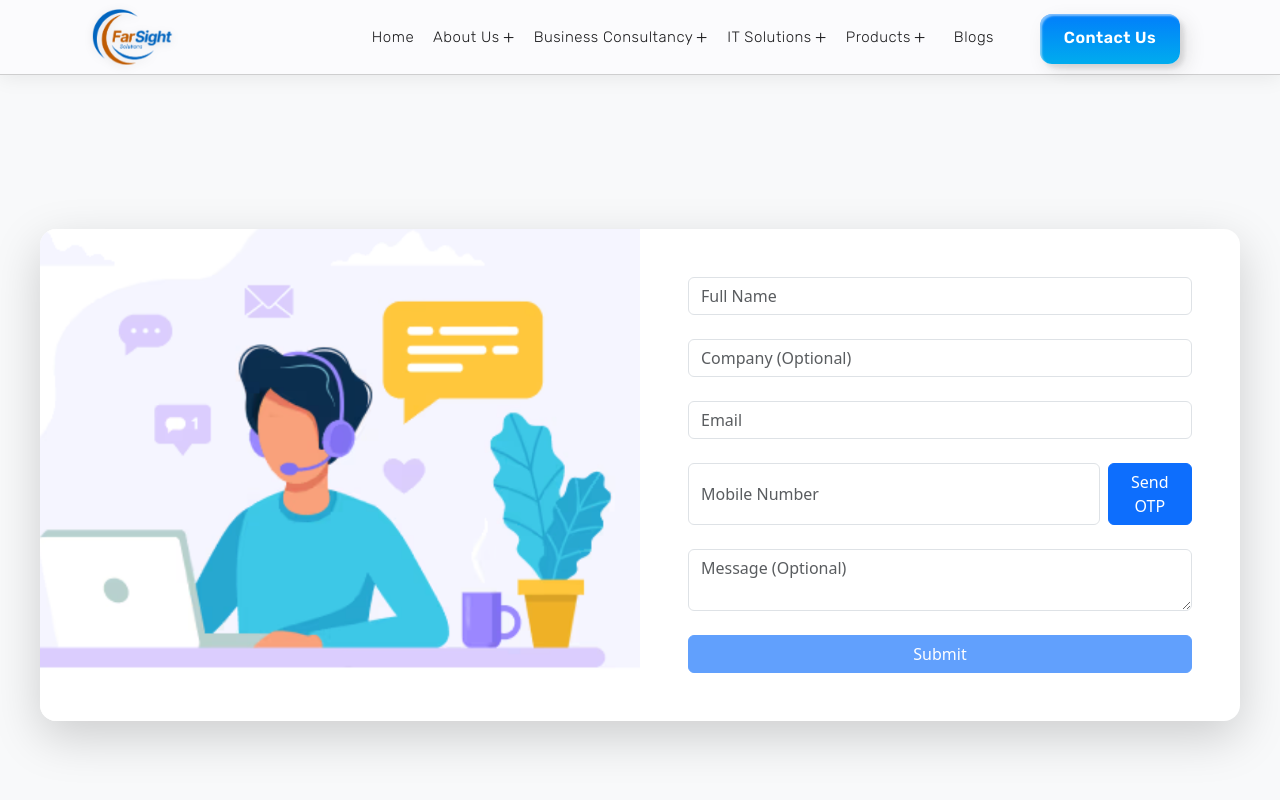
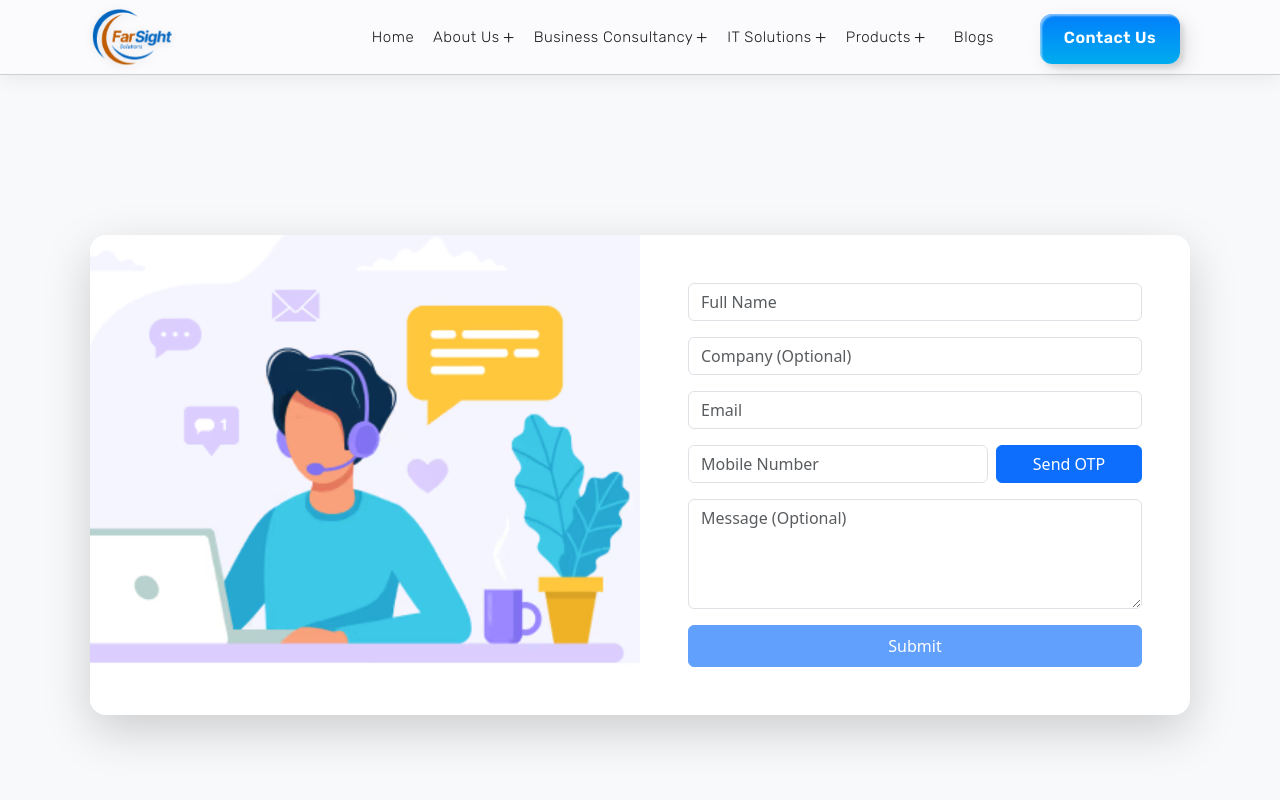
Before and after one commit to FarsightSoln/farsightprod, a React (Vite) app: page /contact-us in a window 1280 px wide. Shown: the top 800 px of the page. Built offline with nearby package versions, Linux system fonts and the light colour scheme.

Commit message:
fixed 404 error

```diff
--- a/src/pages/ContactUs.jsx
+++ b/src/pages/ContactUs.jsx
@@ -175,49 +175,138 @@ export default function ContactUs() {
   /* ================= UI ================= */
 return (
   <div className="container-fluid min-vh-100 d-flex align-items-center justify-content-center bg-light py-4">
-      <div className="w-100" style={{ maxWidth: '1200px' }}>
+    <div className="w-100" style={{ maxWidth: '1100px' }}>
       <div className="bg-white rounded-4 shadow-lg overflow-hidden">
         <div className="row g-0">
+
+          {/* LEFT IMAGE (DESKTOP ONLY) */}
           <div
-              className="col-lg-6 d-none d-lg-flex"
+            className="col-lg-6 d-none d-lg-block"
             style={{
               background: 'url(/assets/images/banner/contact-banner.png) center/cover no-repeat'
             }}
           />
 
+          {/* FORM */}
           <div className="col-12 col-lg-6 p-4 p-lg-5">
-              <form onSubmit={handleSubmit} className="d-grid gap-4">
+            <form onSubmit={handleSubmit} className="d-flex flex-column gap-3">
 
-                {error && <div className="alert alert-danger"><small>{error}</small></div>}
-                {success && <div className="alert alert-success"><small>{success}</small></div>}
+              {error && (
+                <div className="alert alert-danger py-2 mb-0">
+                  <small>{error}</small>
+                </div>
+              )}
 
-                <input className="form-control" placeholder="Full Name" name="name" value={formData.name} onChange={handleInputChange} />
-                <input className="form-control" placeholder="Company (Optional)" name="company" value={formData.company} onChange={handleInputChange} />
-                <input className="form-control" placeholder="Email" name="email" value={formData.email} onChange={handleInputChange} />
+              {success && (
+                <div className="alert alert-success py-2 mb-0">
+                  <small>{success}</small>
+                </div>
+              )}
 
-                <div className="d-flex gap-2">
-                  <input className="form-control" placeholder="Mobile Number" name="mobile" value={formData.mobile} onChange={handleInputChange} disabled={otpVerified} />
+              <input
+                className="form-control"
+                placeholder="Full Name"
+                name="name"
+                value={formData.name}
+                onChange={handleInputChange}
+              />
+
+              <input
+                className="form-control"
+                placeholder="Company (Optional)"
+                name="company"
+                value={formData.company}
+                onChange={handleInputChange}
+              />
+
+              <input
+                className="form-control"
+                placeholder="Email"
+                name="email"
+                value={formData.email}
+                onChange={handleInputChange}
+              />
+
+              {/* MOBILE + OTP */}
+              <div className="row g-2">
+                <div className="col-12 col-md-8">
+                  <input
+                    className="form-control"
+                    placeholder="Mobile Number"
+                    name="mobile"
+                    value={formData.mobile}
+                    onChange={handleInputChange}
+                    disabled={otpVerified}
+                  />
+                </div>
+
                 {!otpVerified && (
-                    <button type="button" className="btn btn-primary" onClick={sendOTP} disabled={loading || otpSent}>
-                      {otpSent ? 'Sent' : 'Send OTP'}
+                  <div className="col-12 col-md-4 d-grid">
+                    <button
+                      type="button"
+                      className="btn btn-primary"
+                      onClick={sendOTP}
+                      disabled={loading || otpSent}
+                    >
+                      {otpSent ? 'OTP Sent' : 'Send OTP'}
                     </button>
+                  </div>
                 )}
               </div>
 
+              {/* OTP SECTION */}
               {otpSent && !otpVerified && (
                 <>
-                    <input className="form-control" placeholder="Enter OTP" value={otp} onChange={(e) => setOtp(e.target.value.replace(/\D/g, '').slice(0, 6))} />
-                    <button type="button" className="btn btn-success" onClick={verifyOTP} disabled={loading}>Verify OTP</button>
-                    <button type="button" className="btn btn-link" onClick={() => { setOtpSent(false); setOtp(''); setOtpAttempts(0); sendOTP() }}>
+                  <input
+                    className="form-control"
+                    placeholder="Enter 6-digit OTP"
+                    value={otp}
+                    onChange={(e) =>
+                      setOtp(e.target.value.replace(/\D/g, '').slice(0, 6))
+                    }
+                  />
+
+                  <div className="d-grid gap-2 d-md-flex">
+                    <button
+                      type="button"
+                      className="btn btn-success w-100"
+                      onClick={verifyOTP}
+                      disabled={loading}
+                    >
+                      Verify OTP
+                    </button>
+
+                    <button
+                      type="button"
+                      className="btn btn-outline-secondary w-100"
+                      onClick={() => {
+                        setOtpSent(false)
+                        setOtp('')
+                        setOtpAttempts(0)
+                        sendOTP()
+                      }}
+                    >
                       Resend OTP
                     </button>
+                  </div>
                 </>
               )}
 
-                <textarea className="form-control" placeholder="Message (Optional)" name="message" value={formData.message} onChange={handleInputChange} />
+              <textarea
+                className="form-control"
+                rows="4"
+                placeholder="Message (Optional)"
+                name="message"
+                value={formData.message}
+                onChange={handleInputChange}
+              />
 
-                <button type="submit" className="btn btn-primary" disabled={!otpVerified || loading}>
-                  Submit
+              <button
+                type="submit"
+                className="btn btn-primary py-2"
+                disabled={!otpVerified || loading}
+              >
+                {loading ? 'Submitting...' : 'Submit'}
               </button>
 
             </form>
@@ -227,4 +316,5 @@ export default function ContactUs() {
     </div>
   </div>
 )
+
 }
```
Also changed, not shown: vercel.json (added). Lines whose indentation alone changed are shown as unchanged.
